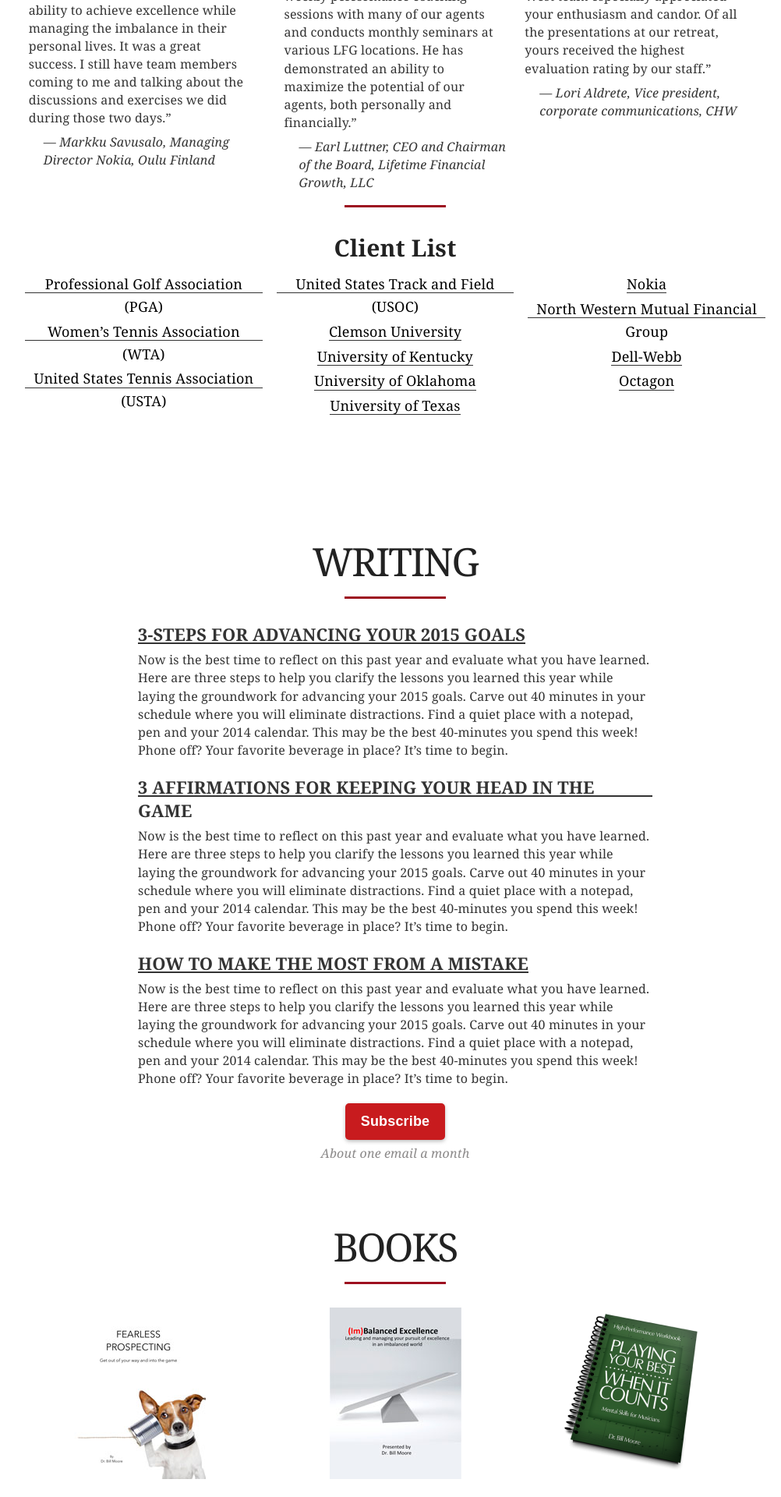
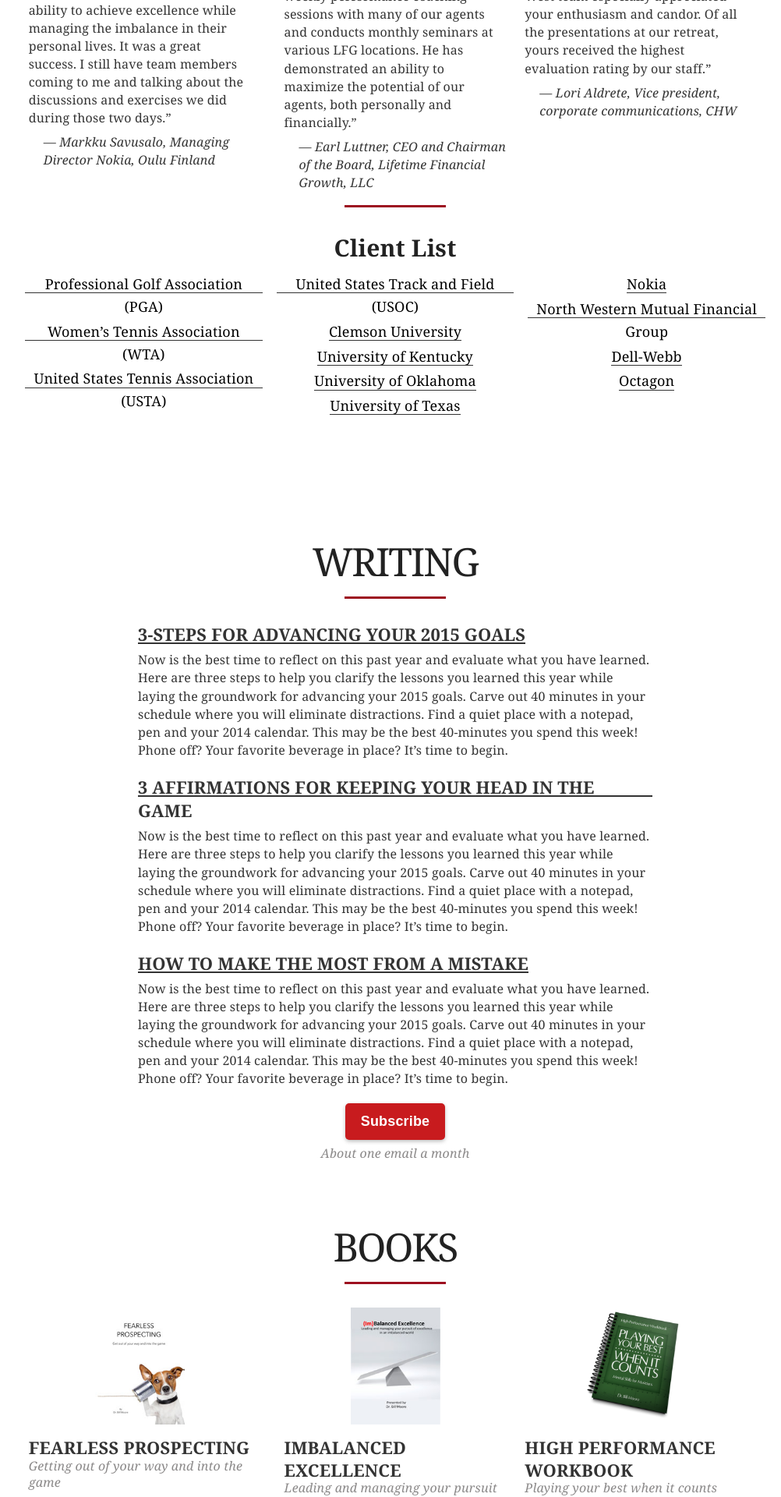
Before and after one commit to zamiang/drbillmoore, a Jekyll site: the page built from index.html, in a window 1280 px wide. Shown: the part 4480-6400 px from the top of the page at 78% size, without its empty margins (133-1135 px from the left). Built offline with Jekyll 4.4.1, drawn with Linux system fonts in a browser that asks for light colours; nearby versions of some CDN libraries; Markdown is read by kramdown in place of the engine named in the settings.

Commit message:
improve formatting of book images

```diff
--- a/assets/stylesheets/app.css
+++ b/assets/stylesheets/app.css
@@ -279,6 +279,10 @@
       background-position: top center;
       margin-bottom: 10px; }
 
+.section-books .book .case-study-image {
+  background-color: white;
+  background-size: contain; }
+
 .font-heading {
   color: #9D1020;
   margin-bottom: 10px; }
--- a/assets/stylesheets/app.css.sass
+++ b/assets/stylesheets/app.css.sass
@@ -281,6 +281,10 @@
       background-position: top center
       margin-bottom: 10px
 
+.section-books .book .case-study-image
+  background-color: white
+  background-size: contain
+
 .font-heading
   color: $color
   margin-bottom: 10px
--- a/assets/stylesheets/responsive.css
+++ b/assets/stylesheets/responsive.css
@@ -26,6 +26,11 @@
   .more-section-group .more-section {
     width: 100%;
     margin: 10px 0px; }
+
+  iframe {
+    width: 338px;
+    height: 263px;
+    margin-top: 32px; }
 
   .more-info .section-content .client-section {
     -moz-column-count: 2;
--- a/assets/stylesheets/responsive.css.sass
+++ b/assets/stylesheets/responsive.css.sass
@@ -33,6 +33,11 @@
     .more-section
       width: 100%
       margin: 10px 0px
+
+  iframe
+    width: 338px
+    height: 263px
+    margin-top: 32px
 
   .more-info
     .section-content
--- a/index.html
+++ b/index.html
@@ -234,7 +234,7 @@
         <div class="border"></div>
         <div class="section-books">
             <div class="book">
-                <img src="/assets/images/prospecting.jpg">
+                <div class="case-study-image" style="background-image: url('/assets/images/prospecting.jpg')"></div>
                 <div class="item-heading large-heading">Fearless Prospecting</div>
                 <div class="item-supheading">Getting out of your way and into the game</div>
                 <div class="item-subheading">
@@ -257,7 +257,7 @@
 
             </div>
             <div class="book">
-                <img src="/assets/images/excellence.jpg">
+                <div class="case-study-image" style="background-image: url('/assets/images/excellence.jpg')"></div>
                 <div class="item-heading large-heading">Imbalanced Excellence</div>
                 <div class="item-supheading">Leading and managing your pursuit of excellence in an imbalanced world</div>
                 <div class="item-subheading">
@@ -280,7 +280,7 @@
                 <div class="case-study-year item-supheading">$25</div>
             </div>
             <div class="book">
-                <img src="/assets/images/workbook.png">
+                <div class="case-study-image" style="background-image: url('/assets/images/workbook.png')"></div>
                 <div class="item-heading large-heading">High Performance Workbook</div>
                 <div class="item-supheading">Playing your best when it counts</div>
                 <div class="item-subheading">
@@ -305,7 +305,7 @@
         <h3>Books for Athletes and Musicians</h3>
         <div class="section-books quarter">
             <div class="book">
-                <img src="/assets/images/where-you-want.jpg">
+                <div class="case-study-image" style="background-image: url('/assets/images/where-you-want.jpg')"></div>
                 <div class="item-heading large-heading">
                     Getting Where You Want to Go
                 </div>
@@ -316,7 +316,7 @@
                 <a class="button" href="/assets/pdf/getting-where-you-want-to-go.pdf">Download</a>
             </div>
             <div class="book">
-                <img src="/assets/images/musicians.jpg">
+                <div class="case-study-image" style="background-image: url('/assets/images/musicians.jpg')"></div>
                 <div class="item-heading large-heading">
                     Mental Skills for Musicians and Performing Artists
                 </div>
@@ -341,7 +341,7 @@
                 </form>
             </div>
             <div class="book">
-                <img src="/assets/images/journal.png">
+                <div class="case-study-image" style="background-image: url('/assets/images/journal.png')"></div>
                 <div class="item-heading large-heading">
                     High Performance Journal
                 </div>
@@ -365,7 +365,7 @@
                 </form>
             </div>
             <div class="book">
-                <img src="/assets/images/golf.png">
+                <div class="case-study-image" style="background-image: url('/assets/images/golf.png')"></div>
                 <div class="item-heading large-heading">
                     Mental Skills For Tournament Golfers
                 </div>
```
Also changed, not shown: assets/application.css, 1 other file.
